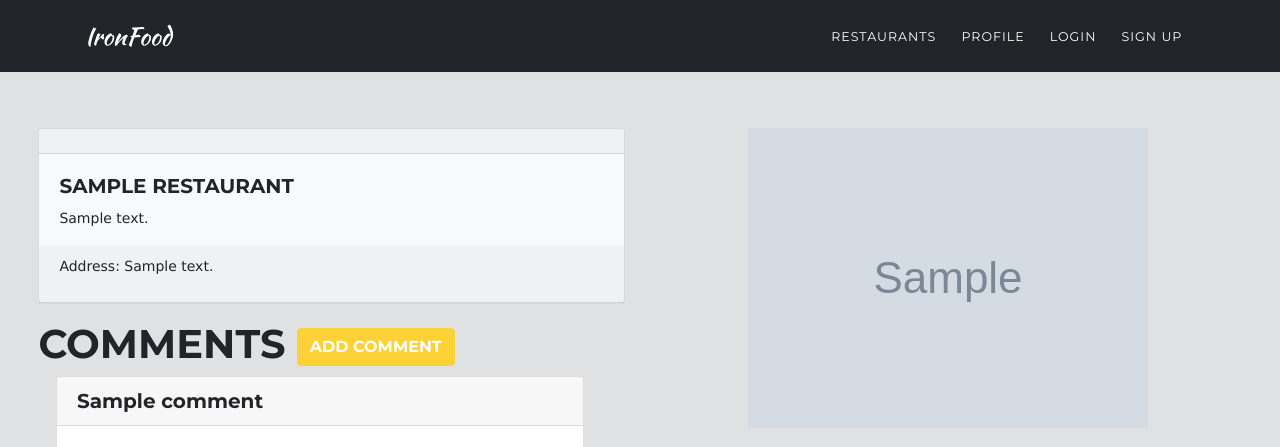
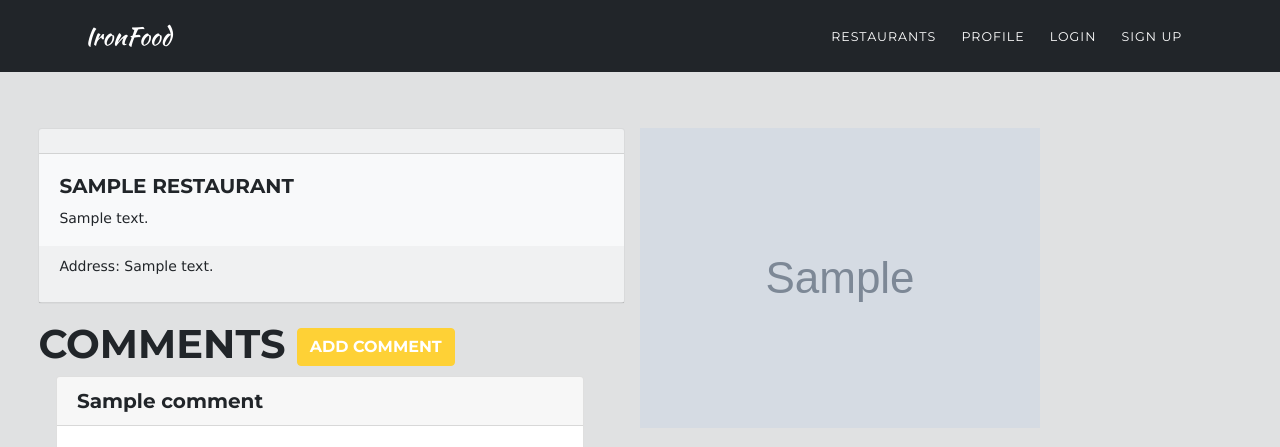
Before and after one commit to henriquegmendes/iron-food-app, a Node server app: page /restaurants/600000000000000000000001 in a window 1280 px wide. Shown: the top 447 px of the page. Run offline with Node 20, Linux system fonts and the light colour scheme; tables that the repository leaves empty hold one stand-in row (values such as "Sample post"); grey boxes marked "Sample" are stand-in pictures; some libraries are stand-ins or nearby versions; some web fonts are replaced.

Commit message:
Update restaurant-details.hbs

```diff
--- a/views/restaurant-details.hbs
+++ b/views/restaurant-details.hbs
@@ -34,7 +34,7 @@
 			{{/each}}
 				</div>
 				<div class="col-md-6">
-					<div class="row"><img class="mx-auto img-fluid" style="max-width=100%" src="{{ restaurant.imgPath }}" alt="{{ restaurant.originalName }}" /></div>
+					<div class="row"><img class="img-fluid" style="max-width=100%; max-height=300px" src="{{ restaurant.imgPath }}" alt="{{ restaurant.originalName }}" /></div>
 					<div class="row">
 <div class="page-map" id="map"></div>
 					</div>
```
